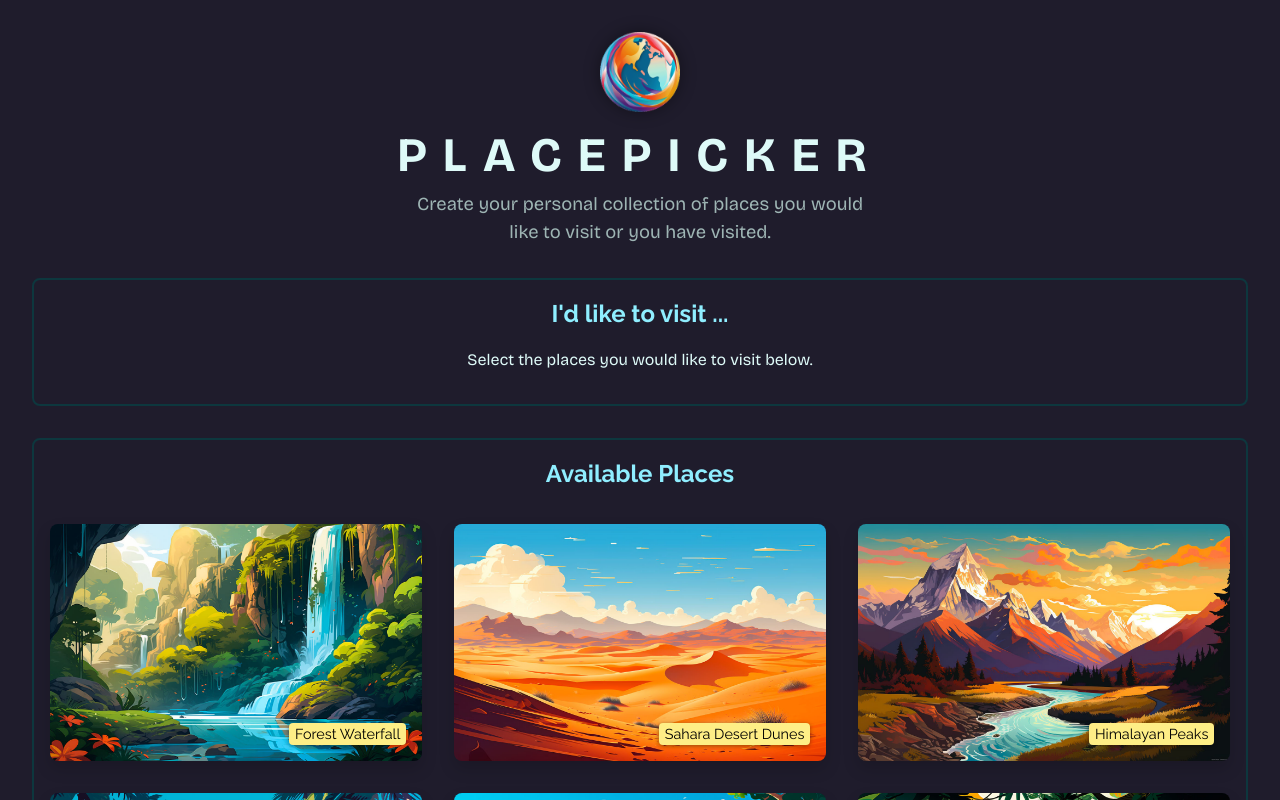
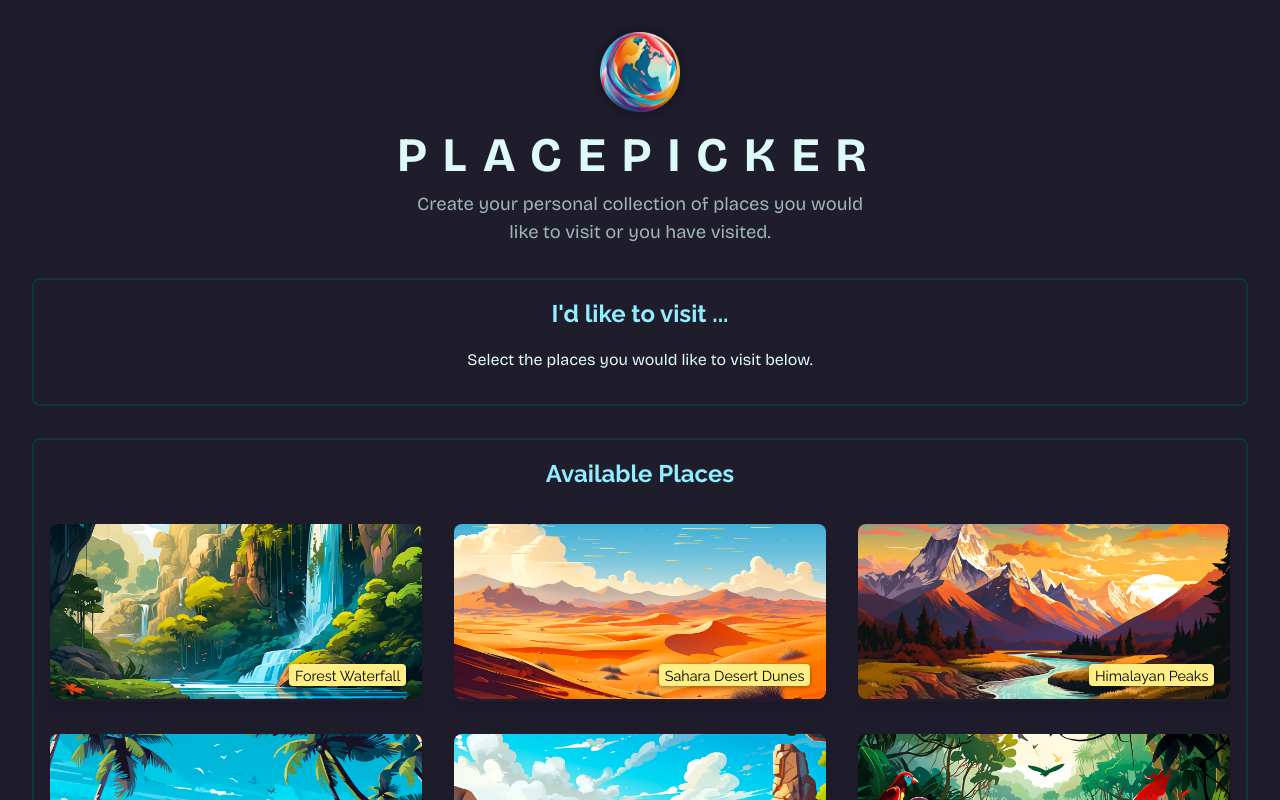
Before and after one commit to UsmanHaiderKhan/Use-Side-Effect, a React (Vite) app: page / in a window 1280 px wide. Shown: the top 800 px of the page. Built offline with nearby package versions, Linux system fonts and the light colour scheme.

Commit message:
♻️ Update :  the cards styling

```diff
--- a/src/index.css
+++ b/src/index.css
@@ -115,7 +115,7 @@ header p {
 
 .place-item img {
   width: 100%;
-  height: 100%;
+  height: 175px;
   object-fit: cover;
   border-radius: 0.5rem;
 }
```
